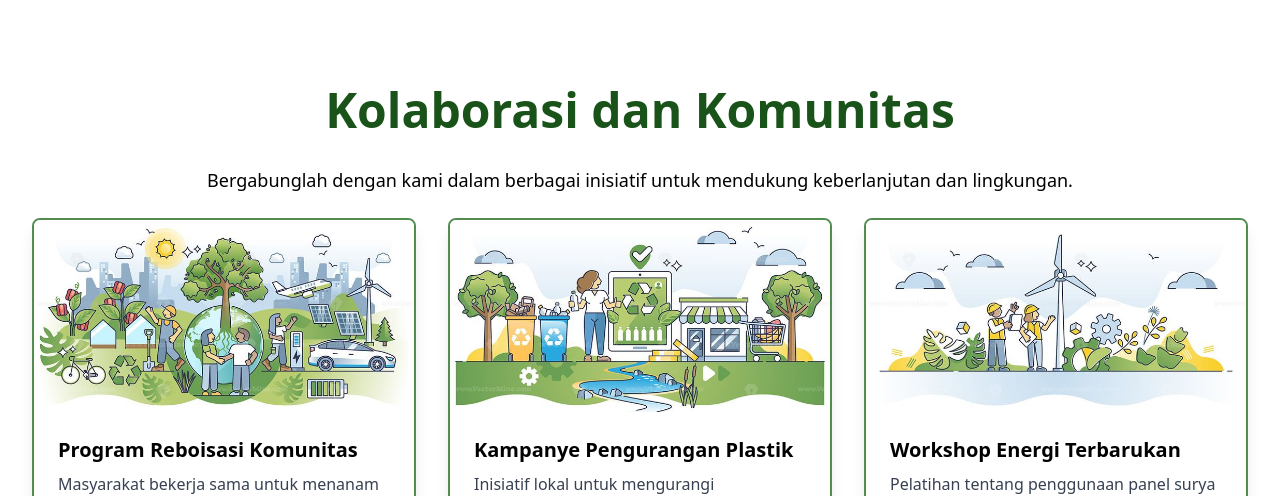
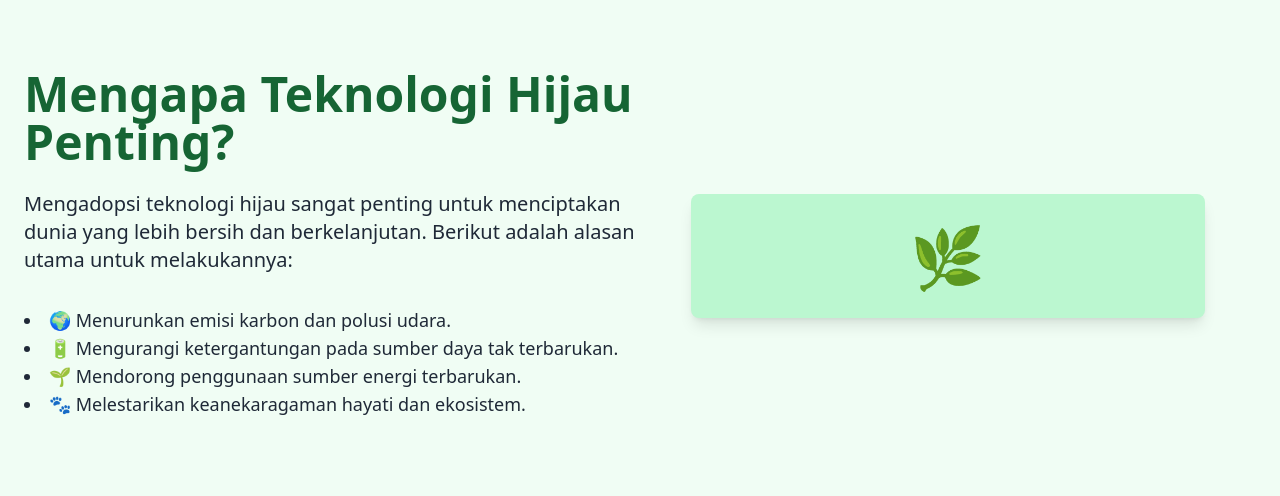
Before and after one commit to reynaldo0/Futuron, a React (Vite) app: page /detail in a window 1280 px wide. Shown: the part 810-1306 px from the top of the page. Built offline with nearby package versions, Linux system fonts and the light colour scheme; no server answers.

Commit message:
add : green tech section

```diff
--- a/src/pages/Detail/Detail.jsx
+++ b/src/pages/Detail/Detail.jsx
@@ -1,14 +1,20 @@
 import React from 'react'
 import Community from './Community'
+import GreenTechnology from './GreenTech'
 import HeroDetail from './Hero'
 import MilestonesPage from './MilestoneCard'
+import GreenTech from './GreenTechs'
+import Exam from './Exam'
 
 const Detail = () => {
   return (
     <div>
         <HeroDetail/>
+        <GreenTech/>
+        <Exam/>
         <Community/>
         <MilestonesPage/>
+        <GreenTechnology/>
     </div>
   )
 }
--- /dev/null
+++ b/src/pages/Detail/GreenTech.jsx
@@ -0,0 +1,54 @@
+// GreenTechnologyDetail.js
+import React from "react";
+
+const GreenTechnologyDetail = () => {
+  return (
+    <div className="bg-gray-50">
+
+      {/* Examples Section */}
+      <section className="py-10 bg-white shadow-lg mx-4 rounded-lg mb-8">
+        <div className="container mx-auto px-6">
+          <h2 className="text-2xl font-semibold text-green-700 mb-4">
+            Contoh Teknologi Hijau
+          </h2>
+          <p className="text-lg text-gray-700 mb-4">
+            Beberapa contoh teknologi hijau yang sedang berkembang saat ini
+            meliputi:
+          </p>
+          <ul className="list-disc list-inside text-lg text-gray-700 mb-6">
+            <li>Panel surya untuk menghasilkan energi dari sinar matahari.</li>
+            <li>Teknologi pengolahan air limbah untuk daur ulang air.</li>
+            <li>Kendaraan listrik yang mengurangi emisi gas rumah kaca.</li>
+            <li>
+              Inovasi dalam pertanian berkelanjutan untuk mengurangi penggunaan
+              pestisida.
+            </li>
+          </ul>
+        </div>
+      </section>
+
+      {/* Community Section */}
+      <section className="py-10 bg-white shadow-lg mx-4 rounded-lg mb-8">
+        <div className="container mx-auto px-6">
+          <h2 className="text-2xl font-semibold text-green-700 mb-4">
+            Bergabunglah dengan Komunitas Kami
+          </h2>
+          <p className="text-lg text-gray-700 mb-4">
+            Kami mengundang Anda untuk bergabung dengan komunitas kami dalam
+            mempromosikan dan mengimplementasikan teknologi hijau. Ikuti acara
+            mendatang kami untuk belajar lebih lanjut dan terlibat dalam
+            inisiatif yang mendukung lingkungan. Bersama-sama, kita dapat
+            menciptakan masa depan yang lebih baik.
+          </p>
+          <div className="flex justify-center">
+            <button className="bg-green-600 text-white rounded-lg py-2 px-6 hover:bg-green-700 transition-all">
+              Daftar Sekarang
+            </button>
+          </div>
+        </div>
+      </section>
+    </div>
+  );
+};
+
+export default GreenTechnologyDetail;
--- /dev/null
+++ b/src/pages/Detail/GreenTechs.jsx
@@ -0,0 +1,43 @@
+import React from "react";
+
+const GreenTech = () => {
+  return (
+    <>
+      {/* Importance Section */}
+      <section className="py-20 bg-green-50">
+        <div className="container mx-auto px-6 flex flex-col md:flex-row items-center">
+          {/* Left Column: Text Content */}
+          <div className="md:w-1/2 mb-10 md:mb-0">
+            <h2 className="text-4xl md:text-5xl font-bold text-green-800 mb-6">
+              Mengapa Teknologi Hijau Penting?
+            </h2>
+            <p className="text-lg md:text-xl text-gray-800 mb-8">
+              Mengadopsi teknologi hijau sangat penting untuk menciptakan dunia
+              yang lebih bersih dan berkelanjutan. Berikut adalah alasan utama
+              untuk melakukannya:
+            </p>
+            <ul className="list-disc list-inside text-lg text-gray-800 mb-6">
+              <li>🌍 Menurunkan emisi karbon dan polusi udara.</li>
+              <li>
+                🔋 Mengurangi ketergantungan pada sumber daya tak terbarukan.
+              </li>
+              <li>🌱 Mendorong penggunaan sumber energi terbarukan.</li>
+              <li>🐾 Melestarikan keanekaragaman hayati dan ekosistem.</li>
+            </ul>
+          </div>
+
+          {/* Right Column: Image or Illustration */}
+          <div className="md:w-1/2 flex justify-center">
+            {/* Placeholder for an illustration or graphic */}
+            <div className="bg-green-200 rounded-lg p-8 shadow-lg flex items-center justify-center h-full w-10/12">
+              <span className="text-green-800 text-6xl">🌿</span>{" "}
+              {/* Example illustration, can replace with an image */}
+            </div>
+          </div>
+        </div>
+      </section>
+    </>
+  );
+};
+
+export default GreenTech;
```
